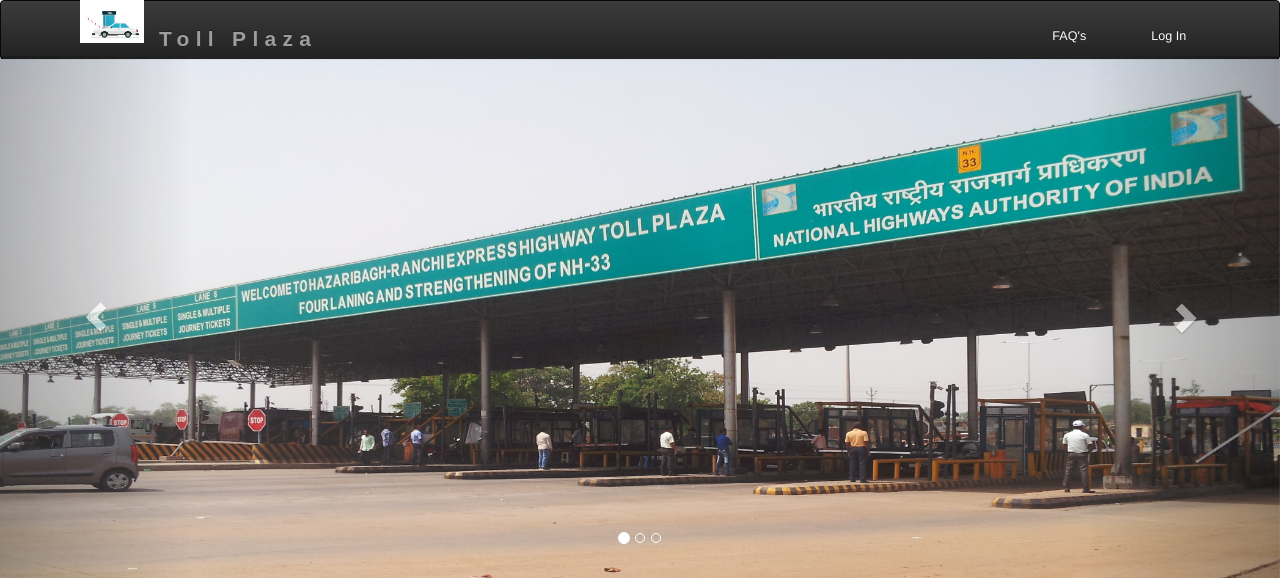
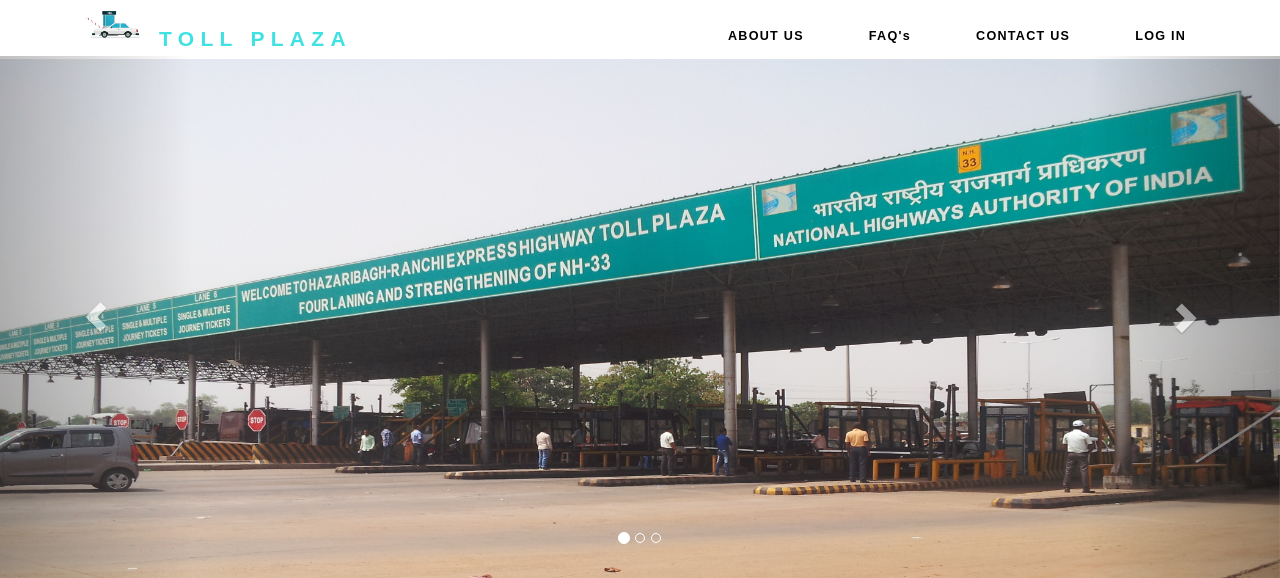
Before and after one commit to pv-912/toll-plaza, a PHP site: page /toll-plaza/ in a window 1280 px wide. Shown: the top 578 px of the page. Run offline with PHP 8.4, Linux system fonts and the light colour scheme; some libraries are stand-ins or nearby versions.

Commit message:
User navbar

```diff
--- a/user/header.php
+++ b/user/header.php
@@ -90,7 +90,7 @@
     <script src="<?php echo base_url; ?>src/js/bootstrap.min.js"></script>
   </head>
   <body>
-    <nav class="navbar navbar-inverse">
+<nav class="navbar">
      <div class="container-fluid">
       <div class="row">
        <div class="navbar-header">
@@ -101,18 +101,20 @@
            <span class="icon-bar"></span>
          </button>
          <a class="navbar-brand" href="<?php echo base_url; ?>toll"><img src="<?php echo base_url; ?>src/img/tollLogo.jpg" alt="Toll Plaza" class="indexNavbarTollLogo"></a>
-            <a class="navbar-brand sparkNavbarTag"  href="<?php echo base_url; ?>toll">Toll Plaza</a><br/>
+         <a class="navbar-brand sparkNavbarTag "  href="<?php echo base_url; ?>toll">TOLL PLAZA</a><br/>
        </div>
+
        <div class="collapse navbar-collapse" id="bs-example-navbar-collapse-1">
           <ul class="nav navbar-nav navbar-right">
-              <li><a href="<?php echo base_url; ?>components/faq.php">FAQ's</a></li>
-              <li><a href="#login" data-toggle="modal" data-target="#login" class="headerLogin" >Log In</a></li>
+            <li><a href="" class="nav_items">ABOUT US</a></li>
+            <li><a href="<?php echo base_url; ?>components/faq.php" class="nav_items">FAQ's</a></li>
+            <li><a href="" class="nav_items">CONTACT US</a></li>
+            <li><a href="#login" data-toggle="modal" data-target="#login" class=" nav_items headerLogin" >LOG IN</a></li>
          </ul>
        </div>
      </div>
    </div>
    </nav>
-
     <style type="text/css">
       .navbar-collapse.collapse {
     height: auto !important;
```
Lines whose indentation alone changed are shown as unchanged.
